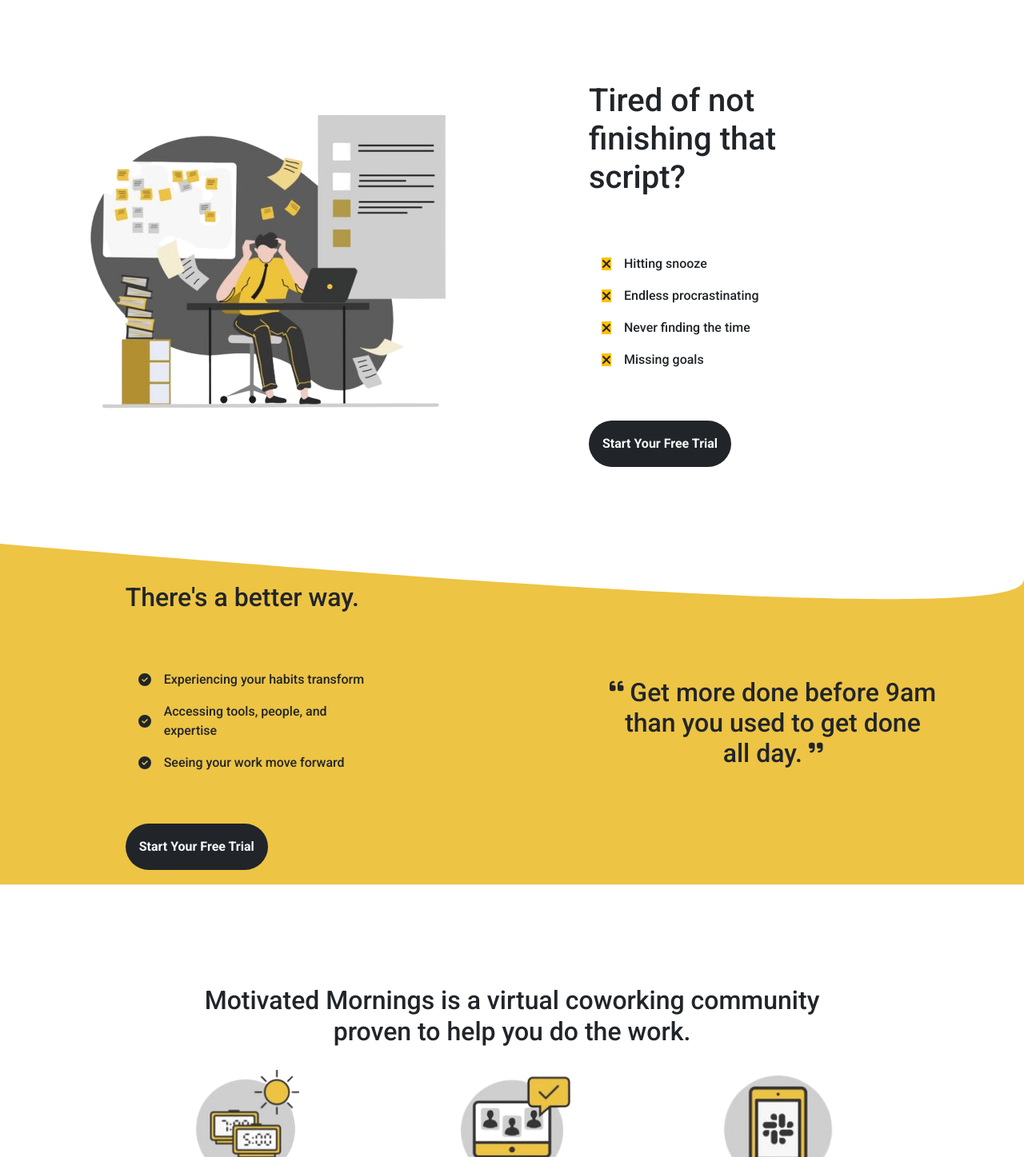
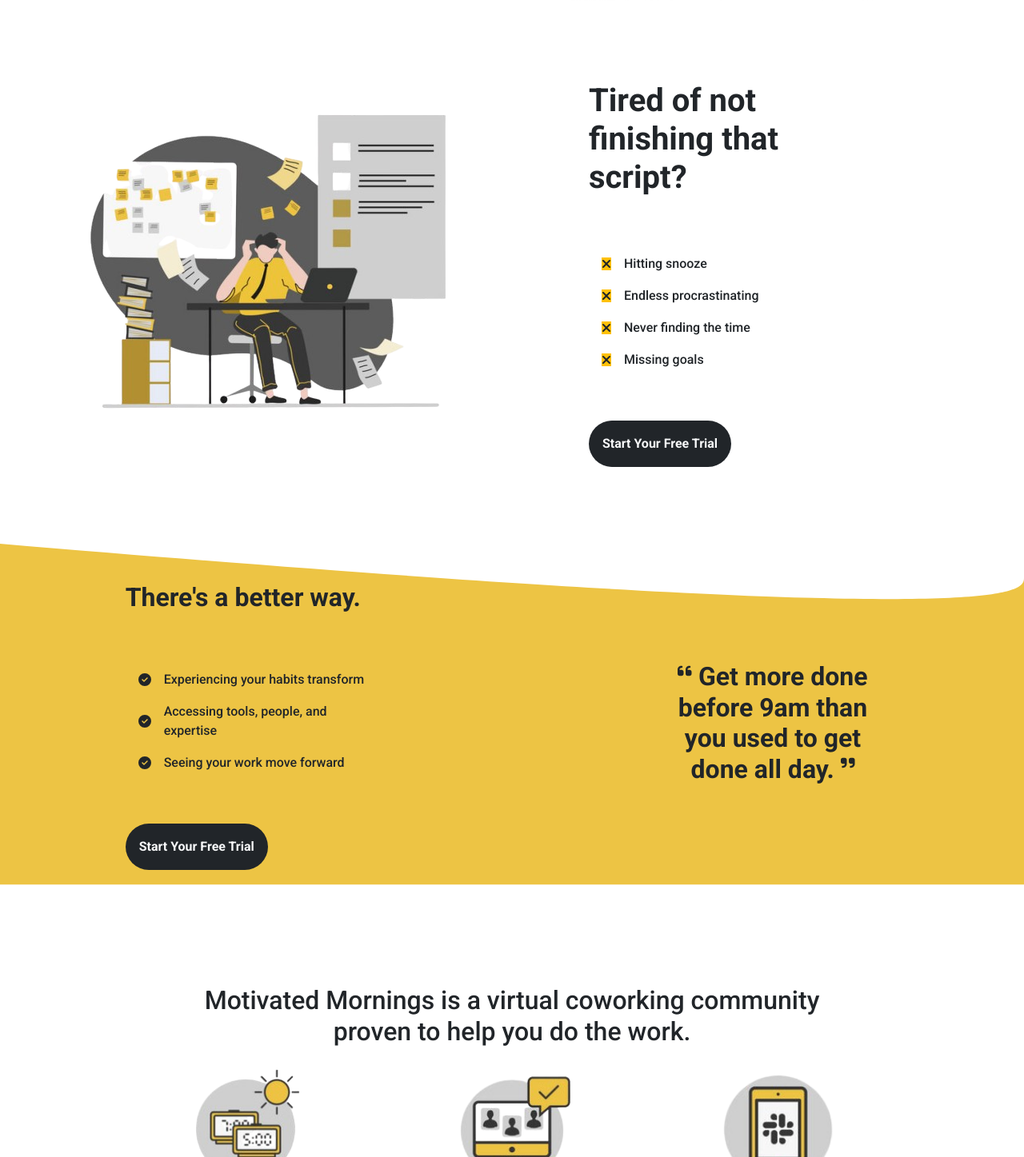
Before and after one commit to Ajith369369/motivated-mornings-frontend, a React (Vite) app: page / in a window 1280 px wide. Shown: the part 643-2090 px from the top of the page at 80% size. Built offline with nearby package versions, Linux system fonts and the light colour scheme; a web font is replaced by a local one.

Commit message:
Change font weight of titles.

```diff
--- a/src/components/Header.jsx
+++ b/src/components/Header.jsx
@@ -116,7 +116,7 @@ function Header() {
             </div>
             <div className="col-md-5 d-flex flex-column justify-content-center align-items-left px-5">
               <div className="px-5">
-                <h1>Tired of not finishing that script?</h1>
+                <h1 className="buttonFntWght">Tired of not finishing that script?</h1>
                 <div className="py-5 ms-3">
                   <div className="d-flex justify-content-start align-items-center my-3">
                     <FontAwesomeIcon icon={faXmark} className="bg-warning" />
@@ -150,7 +150,7 @@ function Header() {
             <div className="col-md-1"></div>
             <div className="col-md-4">
               <div className="px-5">
-                <h2>There's a better way.</h2>
+                <h2 className="buttonFntWght">There's a better way.</h2>
                 <div className="py-5 ms-3">
                   <div className="d-flex justify-content-start align-items-center my-3">
                     <FontAwesomeIcon icon={faCircleCheck} />
@@ -177,9 +177,9 @@ function Header() {
               </div>
             </div>
             <div className="col-md-2"></div>
-            <div className="col-md-4 d-flex justify-content-center align-items-center">
-              <div>
-                <h2 className="text-center">
+            <div className="col-md-4 d-flex justify-content-center align-items-center px-4">
+              <div className="p-5">
+                <h2 className="text-center buttonFntWght">
                   <FontAwesomeIcon icon={faQuoteLeft} className="quotes me-2" />
                   Get more done before 9am than you used to get done all day.
                   <FontAwesomeIcon
--- a/src/components/Pricing.jsx
+++ b/src/components/Pricing.jsx
@@ -101,7 +101,7 @@ function Pricing() {
                 />
               </div>
               <div className="d-flex justify-content-start align-items-center my-3">
-                <button className="btn rounded-pill bg-dark text-light p-3 buttonFntWght">
+                <button className="btn rounded-pill bg-dark text-light p-3">
                   <FontAwesomeIcon icon={faDownLong} className="me-2" />
                   DOWNLOAD THE GUIDE
                 </button>
```
